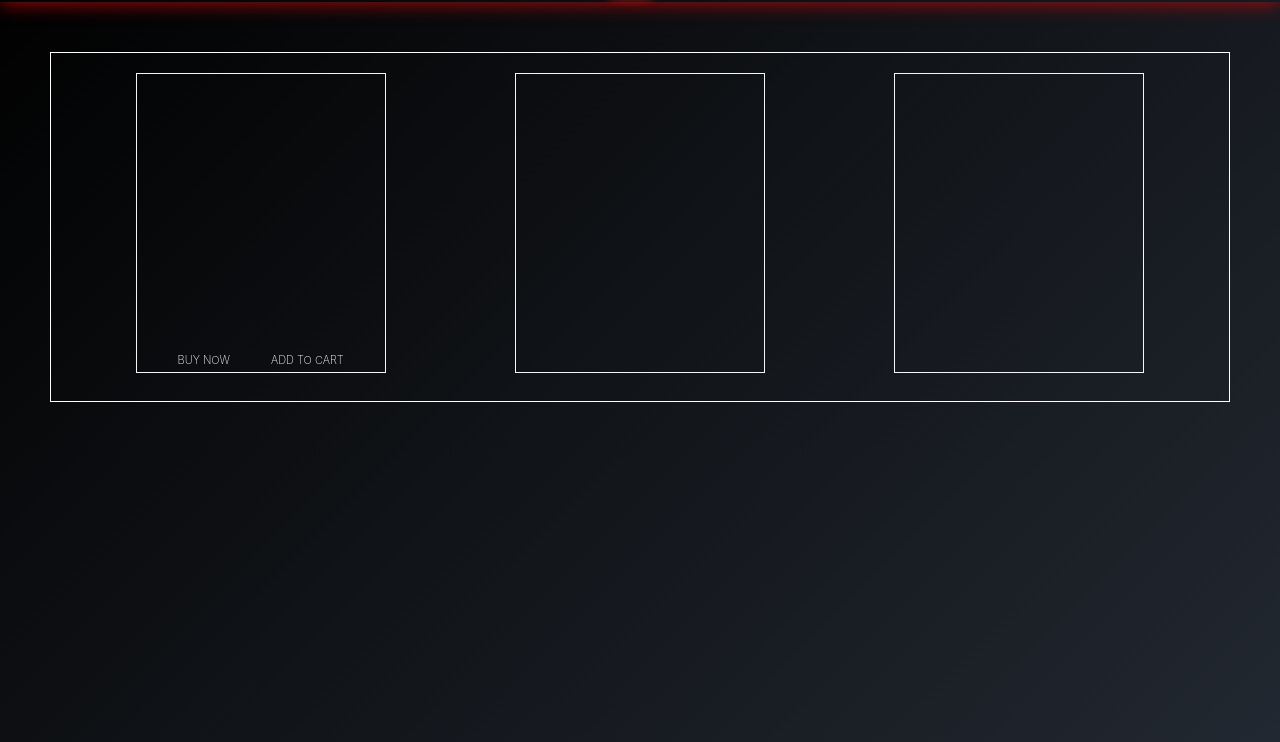
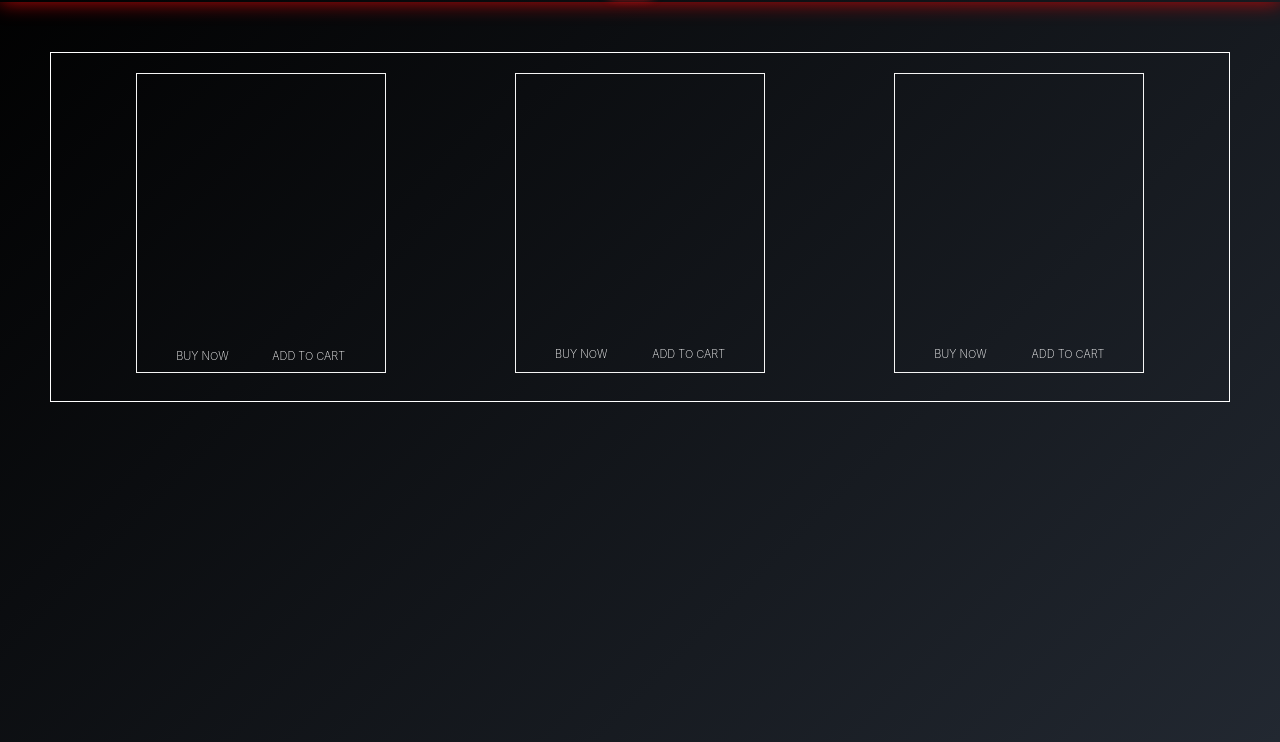
Before and after one commit to ARNV-kill-it/shrey-muzic, a plain HTML site: page index.html in a window 1280 px wide. Shown: the part 58-800 px from the top of the page. Drawn offline with Linux system fonts and the light colour scheme.

Commit message:
content basics done

```diff
--- a/index.html
+++ b/index.html
@@ -33,8 +33,15 @@
 
                 </div>
 
-                <div class="box-2"></div>
-                <div class="box-3"></div>
+                <div class="box-2">
+                    <h1 class="txt-2">Buy Now</h1>
+                    <h1 class="txt-2">Add to Cart</h1>
+                </div>
+
+                <div class="box-3">
+                    <h1 class="txt-3">Buy Now</h1>
+                    <h1 class="txt-3">Add to Cart</h1>
+                </div>
 
             </div>
 
--- a/style.css
+++ b/style.css
@@ -79,15 +79,24 @@ body {
     width: 250px;
     height: 300px;
     border: 1px solid whitesmoke;
+    display: flex;
+    align-items: end;
+    justify-content: space-evenly;
+    padding-bottom: 5px;
 }
 
 .box-3 {
     width: 250px;
     height: 300px;
     border: 1px solid whitesmoke;
+    display: flex;
+    align-items: end;
+    justify-content: space-evenly;
+    padding-bottom: 5px;
 }
 
 .txt-1 {
+    padding: 4px;
     color: white;
     font-family: SF Pro Display;
     font-weight: 200;
@@ -103,3 +112,39 @@ body {
     cursor: pointer;
     box-shadow: 0px 1px 10px rgb(221, 25, 25);
 }
+
+.txt-2 {
+    padding: 6px;
+    color: white;
+    font-family: SF Pro Display;
+    font-weight: 200;
+    font-size: 11px;
+    text-transform: uppercase;
+    transition: all 0.3s ease-in-out;
+}
+
+.txt-2:hover {
+    border: none;
+    border-radius: 25px;
+    background-color: black;
+    cursor: pointer;
+    box-shadow: 0px 1px 10px rgb(221, 25, 25);
+}
+
+.txt-3 {
+    padding: 6px;
+    color: white;
+    font-family: SF Pro Display;
+    font-weight: 200;
+    font-size: 11px;
+    text-transform: uppercase;
+    transition: all 0.3s ease-in-out;
+}
+
+.txt-3:hover {
+    border: none;
+    border-radius: 25px;
+    background-color: black;
+    cursor: pointer;
+    box-shadow: 0px 1px 10px rgb(221, 25, 25);
+}
```
